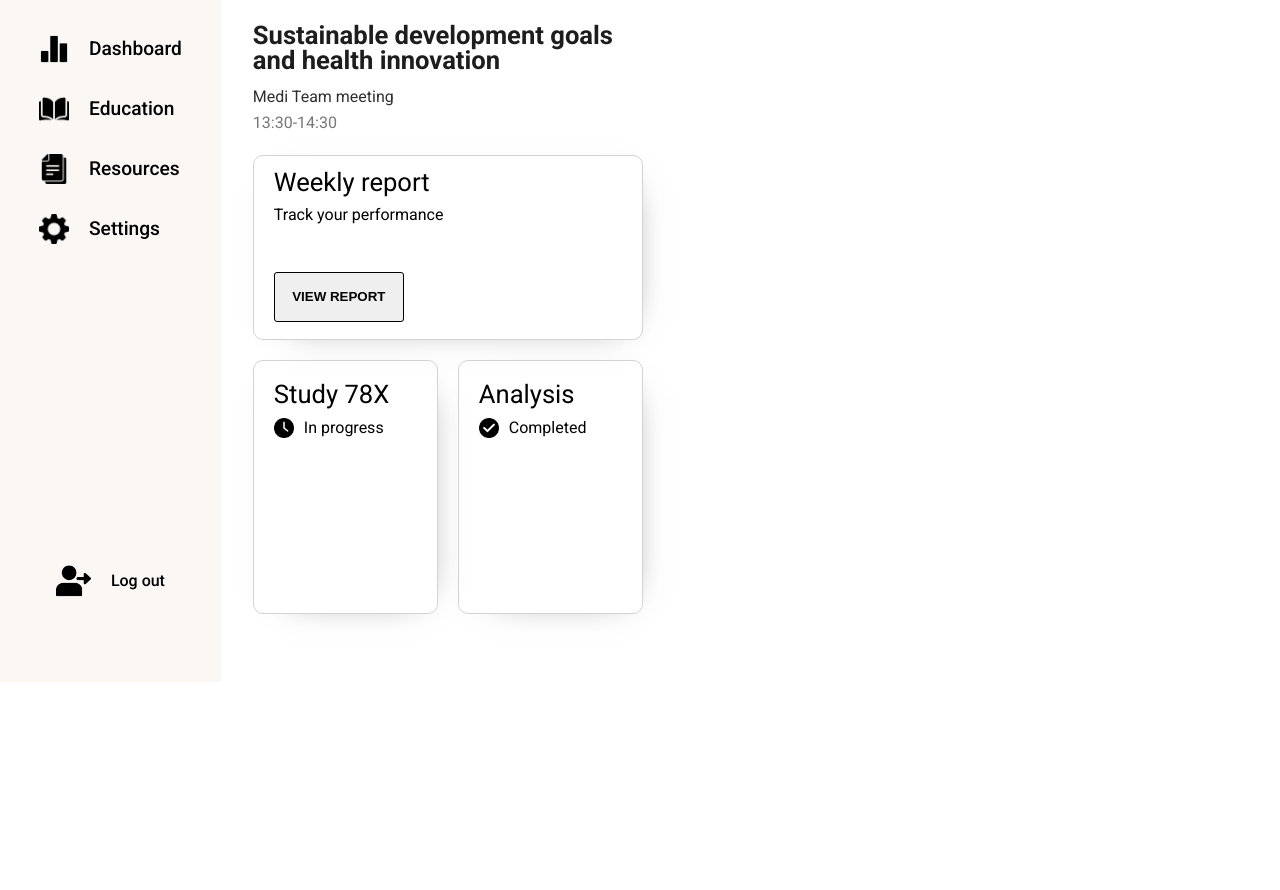
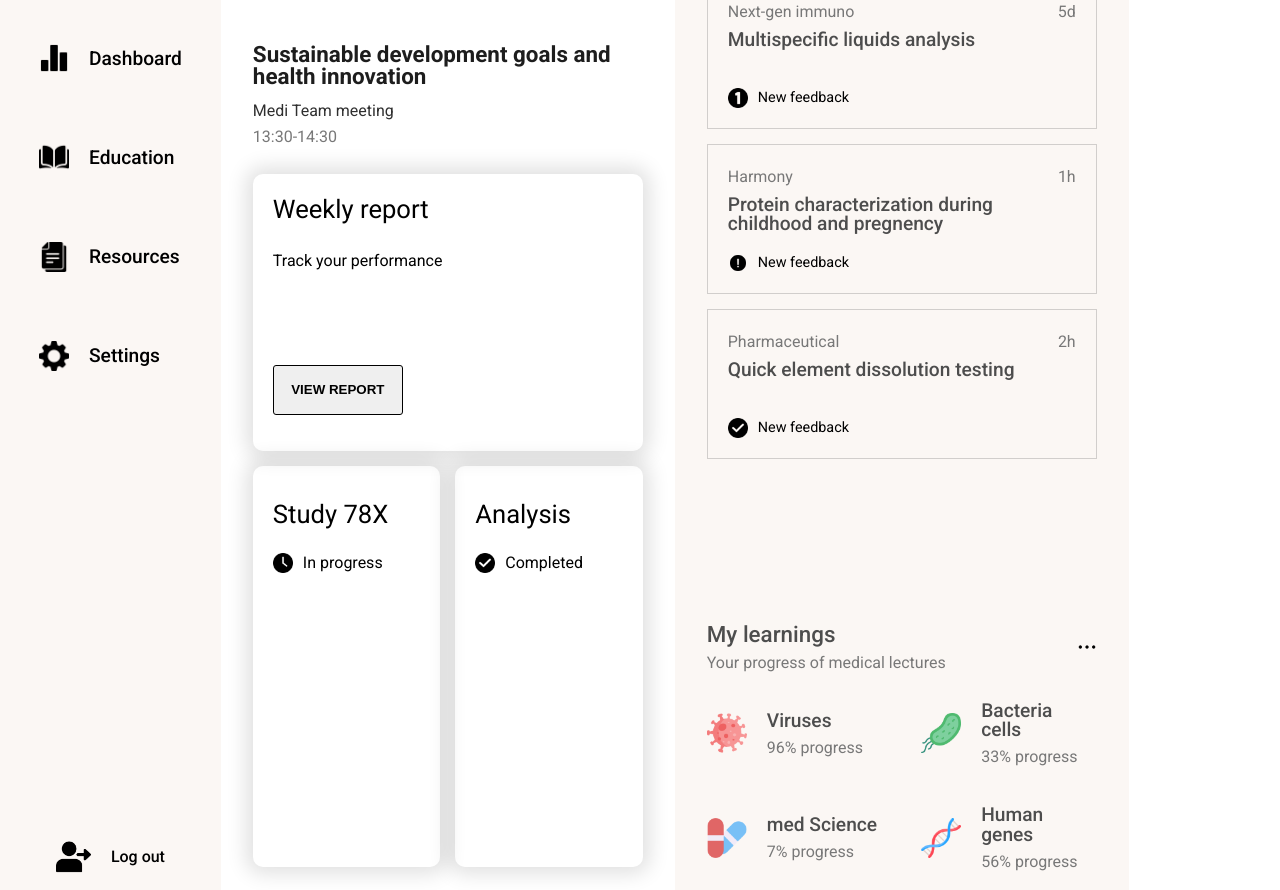
Before and after one commit to KartikSinghK/admin_dashboard, a plain HTML site: page index.html in a window 1280 px wide. Shown: the part 118-1008 px from the top of the page. Before the commit the page ends 800 px from the top, so only its background shows below. Drawn offline with Linux system fonts and the light colour scheme.

Commit message:
done with notification panel

```diff
--- a/index.html
+++ b/index.html
@@ -16,7 +16,7 @@
 
 <body>
     <div class="container">
-        <section class="left-side-panel">
+        <section class="left-side-panel grid-container">
             <div class="logo">
                 <img src="icons/logo.png" alt="">
                 <p>HEART</p>
@@ -51,8 +51,8 @@
                 </ul>
             </div>
         </section>
-        <section class="main-panel">
-           <div class="heading-section">
+        <section class="main-panel grid-container">
+            <div class="heading-section">
                 <div>
                     <p class="heading">Today's Plan</p>
                     <p class="sub-heading">June 14th, 2023</p>
@@ -77,23 +77,107 @@
             </div>
             <div class="card card-vertical card2">
                 <p class="card-heading">Study 78X</p>
-                <div class = "sub-text">
-                    <img src="icons/time.png" alt="">
+                <div class="sub-text">
+                    <img class="icons" src="icons/time.png" alt="">
                     <p>In progress</p>
                 </div>
             </div>
             <div class="card card-vertical card3">
                 <p class="card-heading">Analysis</p>
-                <div class = "sub-text">
-                    <img src="icons/checked.png" alt="">
+                <div class="sub-text">
+                    <img class="icons" src="icons/checked.png" alt="">
                     <p>Completed</p>
                 </div>
             </div>
         </section>
-        <section class="notification">
+        <section class="notification grid-container">
+            <div class="notification-container">
+                <div class="heading-section">
+                    <p class="heading">Monthly pinned</p>
+                    <p class="sub-heading">View all</p>
+                </div>
+                <div class="notification-cards-container">
+                    <div class="notification-card n-card1">
+                        <div class="head">
+                            <p class="sub-heading">Next-gen immuno</p>
+                            <p class="sub-heading">5d</p>
+                        </div>
+                        <p class="heading">Multispecific liquids analysis</p>
+                        <div class="sub-text">
+                            <img class="icons" src="icons/round.png" alt="">
+                            <p>New feedback</p>
+                        </div>
+                    </div>
+                    <div class="notification-card n-card2">
+                        <div class="head">
+                            <p class="sub-heading">Harmony</p>
+                            <p class="sub-heading">1h</p>
+                        </div>
+                        <p class="heading">Protein characterization during childhood and pregnency</p>
+                        <div class="sub-text">
+                            <img class="icons" src="icons/alert.png" alt="">
+                            <p>New feedback</p>
+                        </div>
+                    </div>
+                    <div class="notification-card n-card3">
+                        <div class="head">
+                            <p class="sub-heading">Pharmaceutical</p>
+                            <p class="sub-heading">2h</p>
+                        </div>
+                        <p class="heading">Quick element dissolution testing</p>
+                        <div class="sub-text">
+                            <img class="icons" src="icons/checked.png" alt="">
+                            <p>New feedback</p>
+                        </div>
+                    </div>
+                </div>
+
+            </div>
+
+            <div class="learning">
+                <div class="heading-section">
+                    <div>
+                        <p class="heading">My learnings</p>
+                        <p class="sub-heading">Your progress of medical lectures</p>
+                    </div>
+
+                    <img src="icons/option.png" alt="">
+                </div>
+                <div class="small-cards-section">
+                    <div class="small-cards">
+                        <img src="icons/virus.png" alt="">
+                        <div>
+                            <p class="heading">Viruses</p>
+                            <p class="sub-heading">96% progress</p>
+                        </div>
+                    </div>
+                    <div class="small-cards">
+                        <img src="icons/bacteria.png" alt="">
+                        <div>
+                            <p class="heading">Bacteria cells</p>
+                            <p class="sub-heading">33% progress</p>
+                        </div>
+                    </div>
+                    <div class="small-cards">
+                        <img src="icons/capsules.png" alt="">
+                        <div>
+                            <p class="heading">med Science</p>
+                            <p class="sub-heading">7% progress</p>
+                        </div>
+                    </div>
+                    <div class="small-cards">
+                        <img src="icons/dna.png" alt="">
+                        <div>
+                            <p class="heading">Human genes</p>
+                            <p class="sub-heading">56% progress</p>
+                        </div>
+                    </div>
+                </div>
+
+            </div>
 
         </section>
-        <section class="right-side-panel">
+        <section class="right-side-panel grid-container">
 
         </section>
     </div>
--- a/styles.css
+++ b/styles.css
@@ -2,6 +2,12 @@ body {
 	font-family: "Roboto", sans-serif;
 	box-sizing: border-box;
 	height: 100vh;
+}
+.grid-container {
+	display: grid;
+	gap: 15px;
+	grid-template-columns: 1fr 1fr;
+	grid-template-rows: repeat(7, 1fr);
 }
 .container {
 	display: grid;
@@ -11,14 +17,11 @@ body {
 }
 .left-side-panel {
 	background-color: #fbf7f4;
-	display: grid;
-	gap: 20px;
 	grid-template-columns: 1fr;
-	grid-template-rows: repeat(12, 1fr);
 }
 .logo {
 	width: 100%;
-	grid-row: 1/3;
+	grid-row: 1/2;
 	display: flex;
 	flex-direction: column;
 	justify-content: center;
@@ -30,11 +33,11 @@ body {
 	font-weight: 800;
 }
 .logo img {
-	width: 40px;
+	width: 30px;
 }
 .menu {
-	grid-row: 3/8;
-	height: 65%;
+	grid-row: 2/7;
+	height: 50%;
 	align-self: start;
 }
 .menu ul {
@@ -67,7 +70,7 @@ body {
 	margin-right: 20px;
 }
 .logout {
-	grid-row: 10/12;
+	grid-row: 7/8;
 	display: flex;
 	justify-content: center;
 	align-self: end;
@@ -88,22 +91,17 @@ body {
 	cursor: pointer;
 }
 .main-panel {
-	display: grid;
-	grid-gap: 20px;
-	grid-template-columns: 1fr 1fr;
-	grid-template-rows: repeat(12, 1fr);
 	padding: 0 2rem;
 }
-
 .heading-section {
 	grid-column: 1/3;
-	grid-row: 1/3;
+	grid-row: 1/2;
 	display: flex;
 	justify-content: space-between;
 	align-items: center;
 }
 .heading {
-	font-size: 1.5rem;
+	font-size: 1.4rem;
 	font-weight: 500;
 	color: #4d4d4d;
 	margin: 20px 0;
@@ -113,20 +111,20 @@ body {
 	font-size: 1rem;
 }
 .heading-section img {
-	height: 50px;
+	height: 30px;
 }
 .heading-section img:hover {
 	cursor: pointer;
 }
 .meeting {
 	grid-column: 1/3;
-	grid-row: 3/5;
+	grid-row: 2/3;
 	display: flex;
 	flex-direction: column;
 	align-self: center;
 }
 .meeting .meeting-title {
-	font-size: 1.6rem;
+	font-size: 1.4rem;
 	font-weight: 600;
 	color: rgb(29, 29, 29);
 	margin-bottom: 15px;
@@ -135,18 +133,18 @@ body {
 	color: rgb(47, 47, 47);
 	margin-bottom: 10px;
 }
-
 .card {
 	grid-column: 1/3;
-	grid-row: 5/8;
-	box-shadow: 9px 7px 37px -30px rgba(0, 0, 0, 0.75);
+	grid-row: 3/5;
+	/* box-shadow: 9px 7px 37px -30px rgba(0, 0, 0, 0.75);
 	-webkit-box-shadow: 9px 7px 37px -30px rgba(0, 0, 0, 0.75);
-	-moz-box-shadow: 9px 7px 37px -30px rgba(0, 0, 0, 0.75);
+	-moz-box-shadow: 9px 7px 37px -30px rgba(0, 0, 0, 0.75); */
+	box-shadow: 0 0 20px 7px #0000001f;
 	display: grid;
 	grid-template-rows: repeat(5, 1fr);
 	padding: 10px 20px;
 	border-radius: 10px;
-    border:1px solid rgba(128, 128, 128, 0.344);
+	/* border:1px solid rgba(128, 128, 128, 0.344); */
 }
 .card-heading {
 	font-size: 1.6em;
@@ -168,16 +166,17 @@ body {
 	text-transform: uppercase;
 	font-weight: 600;
 	transition: all 0.2s ease-out;
-    border-radius: 3px;
+	border-radius: 3px;
 }
 .card-button:hover {
 	cursor: pointer;
-    background-color:#4d4d4d;
-    color:white;
+	background-color: #4d4d4d;
+	color: white;
 }
 .card-vertical {
 	grid-column: 1/2;
-	grid-row: 8/12;
+	grid-row: 5/8;
+	height: 90%;
 }
 .sub-text {
 	display: flex;
@@ -186,17 +185,114 @@ body {
 	align-self: start;
 	font-size: 1rem;
 }
-.sub-text img {
+.icons {
 	height: 20px;
 	margin-right: 10px;
 }
 .card3 {
 	grid-column: 2/3;
-	grid-row: 8/12;
 }
-.card1 {
-	/* background-image: url("icons/report.jpg");
-	background-repeat: no-repeat;
-	background-size: contain;
-	background-position: right; */
+.notification {
+	background-color: #fbf7f4;
+	padding: 0 2rem;
 }
+.notification-container {
+	display: flex;
+	flex-direction: column;
+	grid-column: 1/3;
+	grid-row: 1/6;
+    justify-content: flex-start;
+	padding-top: 25px;
+}
+.notification-cards-container {
+	display: flex;
+	flex-direction: column;
+	margin-top:10px;
+}
+.notification-card {
+	display: grid;
+	grid-template-columns: repeat(2, 1fr);
+	grid-template-rows: repeat(3, 1fr);
+	align-self: center;
+	height:150px;
+	border: 1px solid rgba(128, 128, 128, 0.344);
+	padding: 0px 20px;
+	margin-bottom: 15px;
+	box-sizing: border-box;
+}
+.head {
+	display: flex;
+	justify-content: space-between;
+	grid-column: 1/3;
+	grid-row: 1/2;
+	align-self: end;
+	padding-bottom: 10px;
+	box-sizing: border-box;
+}
+.notification-card .heading {
+	grid-column: 1/3;
+	grid-row: 2/3;
+	margin: 0;
+	align-self: start;
+	font-size: 1.2rem;
+}
+.notification-card .sub-text {
+	grid-column: 1/3;
+	grid-row: 3/4;
+	align-self: end;
+	font-size: 0.9rem;
+	padding-bottom: 20px;
+}
+.n-card1 {
+	width: 100%;
+}
+.n-card2 {
+	width: 100%;
+}
+.n-card3 {
+	width: 100%;
+}
+.learning {
+	grid-row: 6/8;
+	grid-column: 1/3;
+	display: flex;
+	align-items: flex-start;
+	margin-top: 10px;
+	flex-direction: column;
+}
+.learning .heading-section {
+	width: 100%;
+}
+.learning .heading-section .heading {
+	margin: 0 0 10px 0;
+}
+.learning .heading-section img {
+	height: 20px;
+}
+.small-cards-section {
+	display: flex;
+	flex-wrap: wrap;
+	justify-content: space-between;
+	padding-top: 10px;
+	box-sizing: border-box;
+}
+.small-cards {
+	display: flex;
+	align-items: center;
+	/* border:1px solid red; */
+	flex-basis: 45%;
+	margin: 20px 0;
+	box-sizing: border-box;
+}
+.small-cards div {
+	margin-left: 20px;
+}
+.small-cards div .heading {
+	margin: 0 0 10px 0;
+}
+.small-cards img {
+	height: 40px;
+}
+.small-cards .heading {
+	font-size: 1.2rem;
+}
```
Also changed, not shown: icons/option.png (added).
